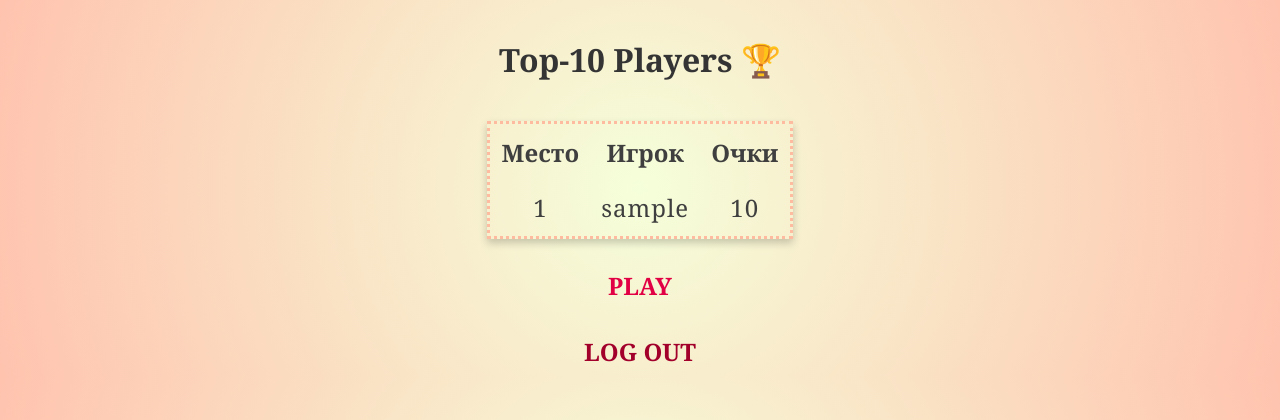
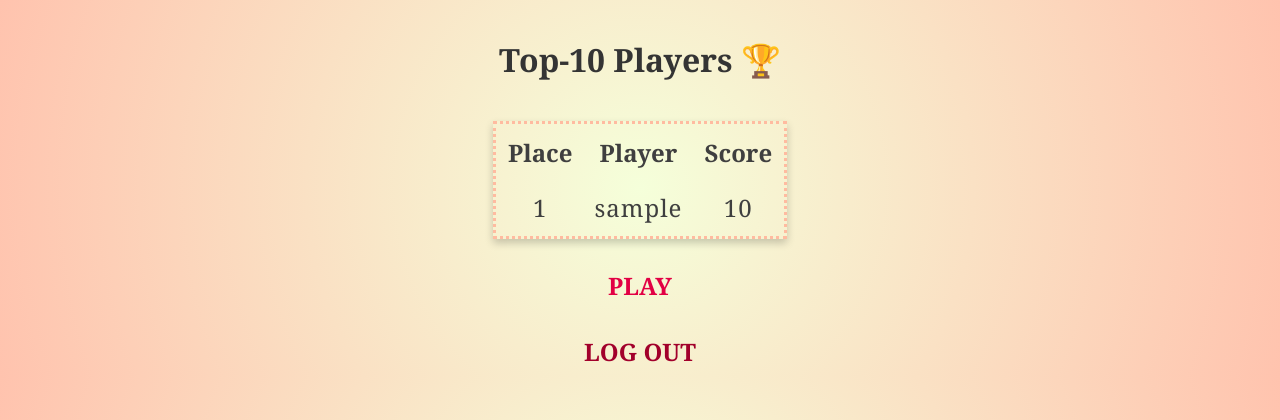
Before and after one commit to IvanaMishich/Dino-game, a Django app: page /top10/ in a window 1280 px wide. Shown: the top 420 px of the page. Run offline with Django 5.2, Linux system fonts and the light colour scheme; tables that the repository leaves empty hold one stand-in row (values such as "Sample post"); parts of the project's set-up code (start-up, migrations or seed data) failed here and were passed over.

Commit message:
Add files via upload

```diff
--- a/Dino/templates/top10.html
+++ b/Dino/templates/top10.html
@@ -9,9 +9,9 @@
     <table style="width: 20%; margin: 0 auto; margin-top: 30px; margin-bottom: 30px; color: #3f3f3f; border: 3px dotted #ffbba0; box-shadow: 0 4px 8px rgba(0, 0, 0, 0.2);">
         <thead>
             <tr style="font-weight: bold;">
-                <th style="padding: 10px;">Место</th>
-                <th style="padding: 10px;">Игрок</th>
-                <th style="padding: 10px;">Очки</th>
+                <th style="padding: 10px;">Place</th>
+                <th style="padding: 10px;">Player</th>
+                <th style="padding: 10px;">Score</th>
             </tr>
         </thead>
         <tbody>
```
